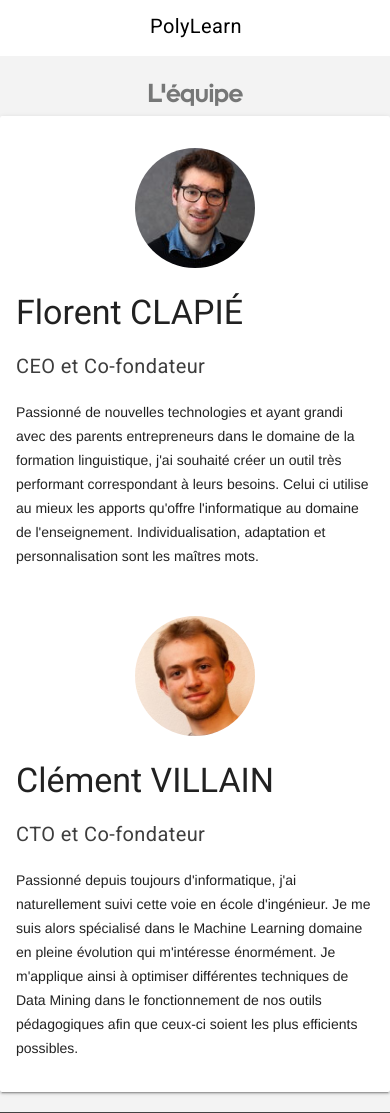
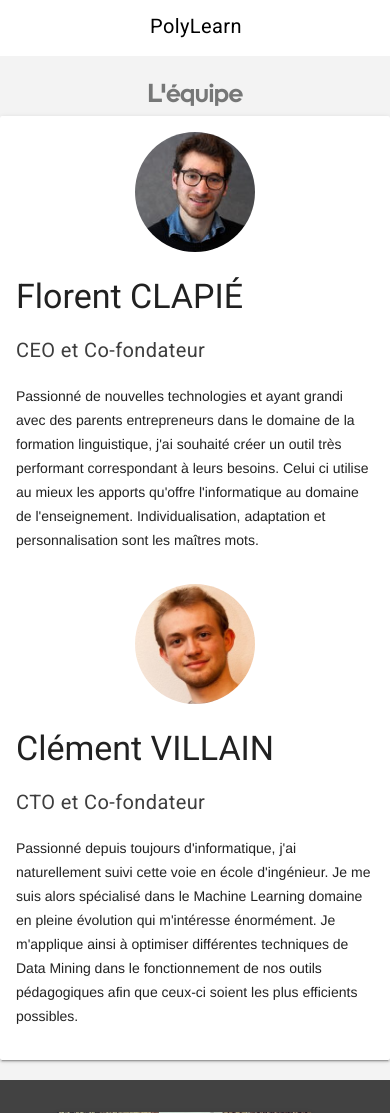
Before and after one commit to PolyLearn/portal, a Python web app: template templates/about.html in a window 390 px wide. Shown: the top 1113 px of the page. Run offline with Jinja, Linux system fonts and the light colour scheme; the template is opened without the code that fills it, so the values that code supplies are empty; some libraries are stand-ins or nearby versions.

Commit message:
hide fake col for small screen

```diff
--- a/templates/about.html
+++ b/templates/about.html
@@ -18,7 +18,7 @@ Découvrez l'équipe de PolyLearn
 
     <section class="mdl-grid about">
 
-        <div class="mdl-cell mdl-cell--1-col"></div>
+        <div class="mdl-cell mdl-cell--1-col mdl-cell--hide-phone mdl-cell--hide-tablet"></div>
 
         <div class="mdl-cell mdl-cell--4-col">
           <img alt="Florent CLAPIÉ" src="{{url_for('static', filename='images/team/flo.jpg')}}" class="" height="120" width="120">
@@ -33,7 +33,7 @@ Découvrez l'équipe de PolyLearn
 
         </div>
 
-        <div class="mdl-cell mdl-cell--2-col"></div>
+        <div class="mdl-cell mdl-cell--2-col mdl-cell--hide-phone mdl-cell--hide-tablet"></div>
 
         <div class="mdl-cell mdl-cell--4-col">
           <img alt="Clément VILLAIN" src="{{url_for('static', filename='images/team/clem.png')}}" height="120" width="120">
```
